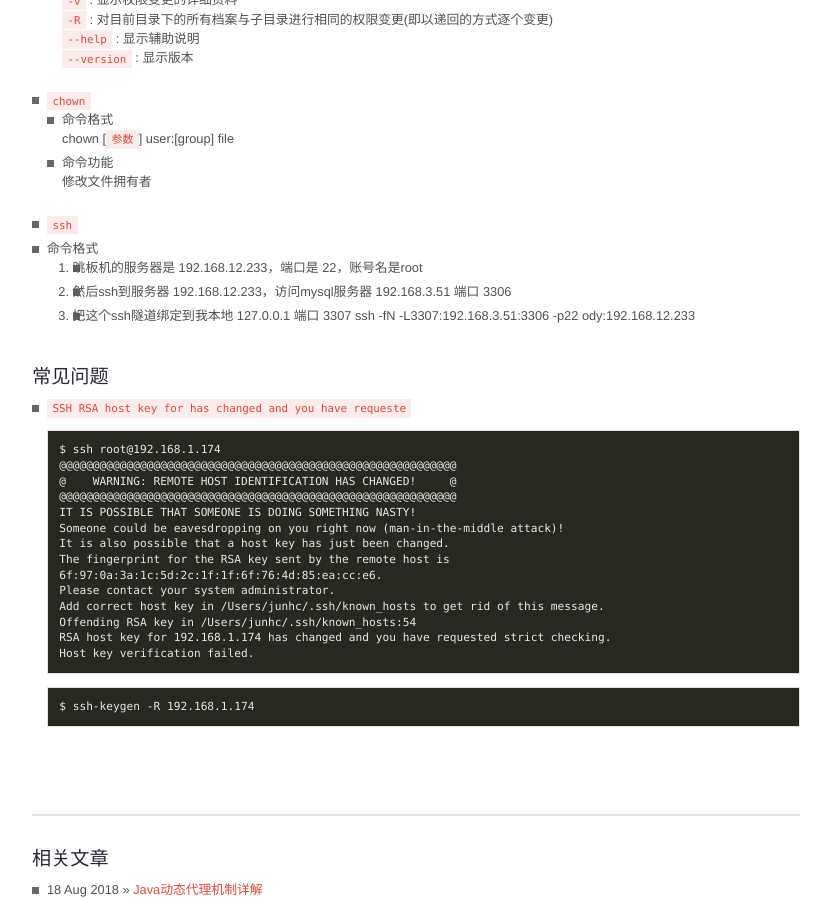
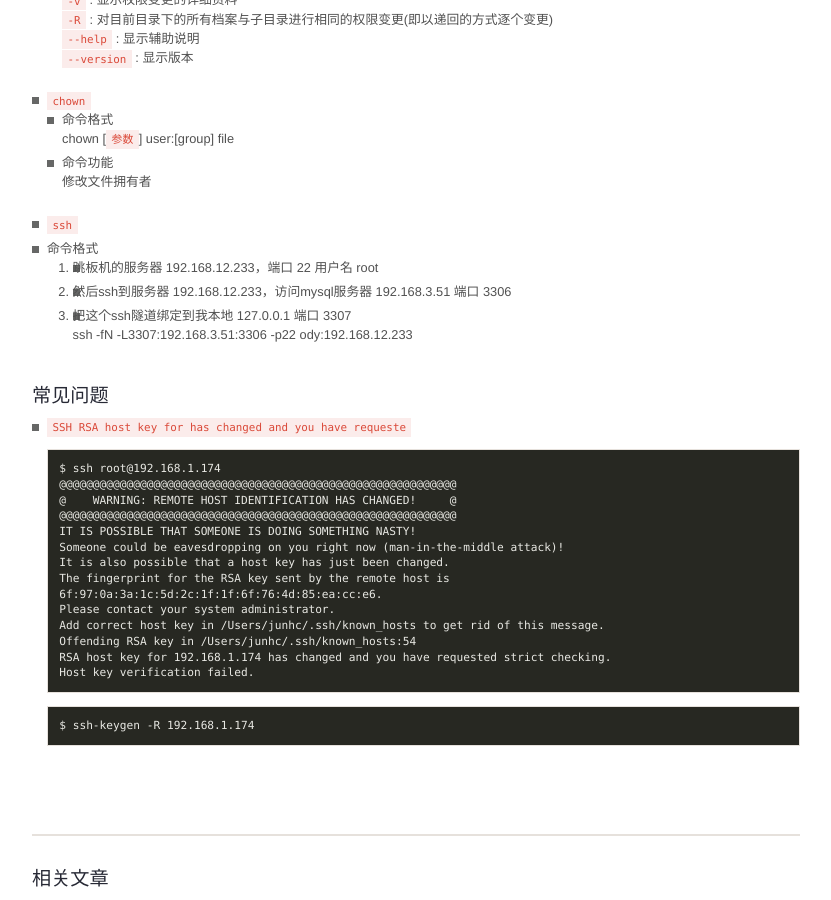
Before and after one commit to junhc/junhc.github.io, a Jekyll site: the page built from _posts/2015-08-20-linux.md, in a window 1280 px wide and 900 px high, scrolled down 2893 px. Shown: the whole window, without its empty margins (224-1055 px from the left). Built offline with Jekyll 4.4.1, drawn with Linux system fonts in a browser that asks for light colours; Markdown is read by kramdown in place of the engine named in the settings; comment, search, counter and statistics services are not loaded.

Commit message:
Update 2015-08-20-linux.md

```diff
--- a/_posts/2015-08-20-linux.md
+++ b/_posts/2015-08-20-linux.md
@@ -147,7 +147,7 @@
     修改文件拥有者
 * `ssh`
  * 命令格式
-   1. 跳板机的服务器是 192.168.12.233，端口是 22，账号名是root
+   1. 跳板机的服务器 192.168.12.233，端口 22 用户名 root
    2. 然后ssh到服务器 192.168.12.233，访问mysql服务器 192.168.3.51 端口 3306
    3. 把这个ssh隧道绑定到我本地 127.0.0.1 端口 3307
    ssh -fN -L3307:192.168.3.51:3306 -p22 ody:192.168.12.233
```
